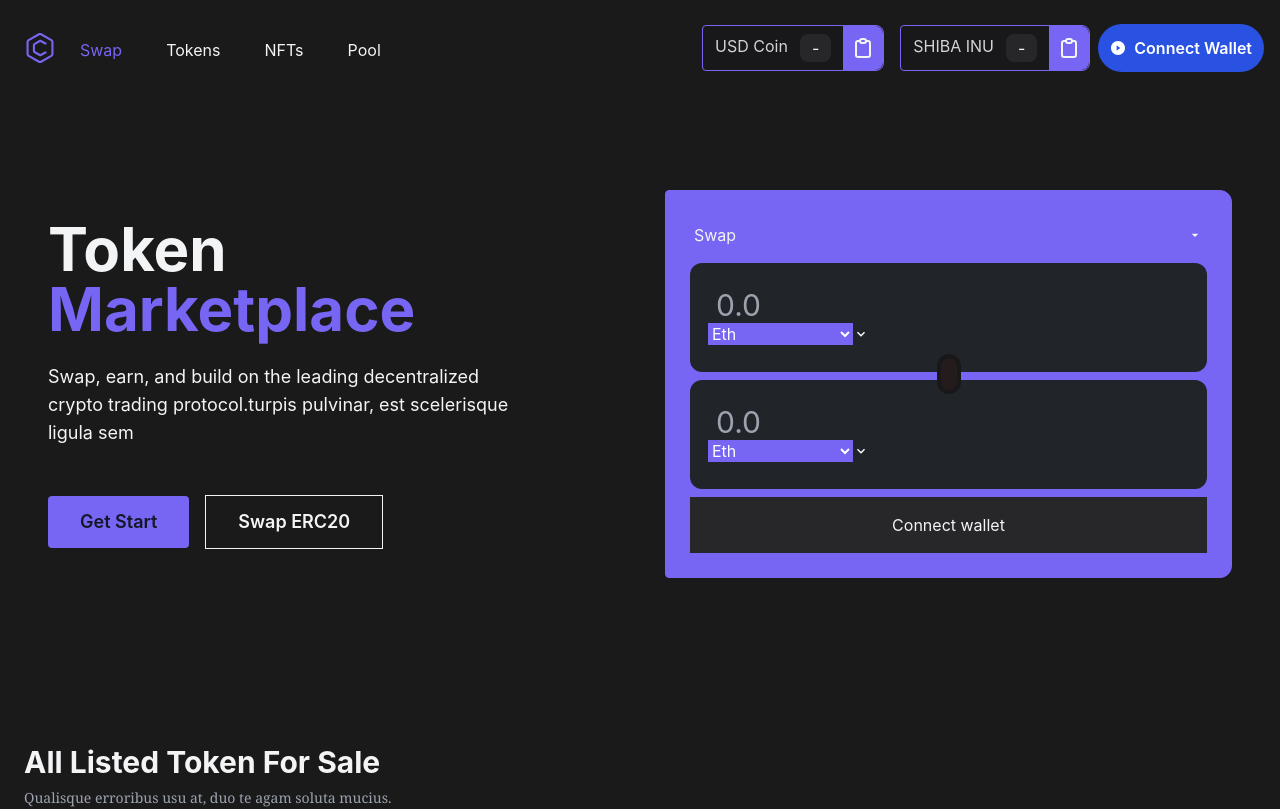
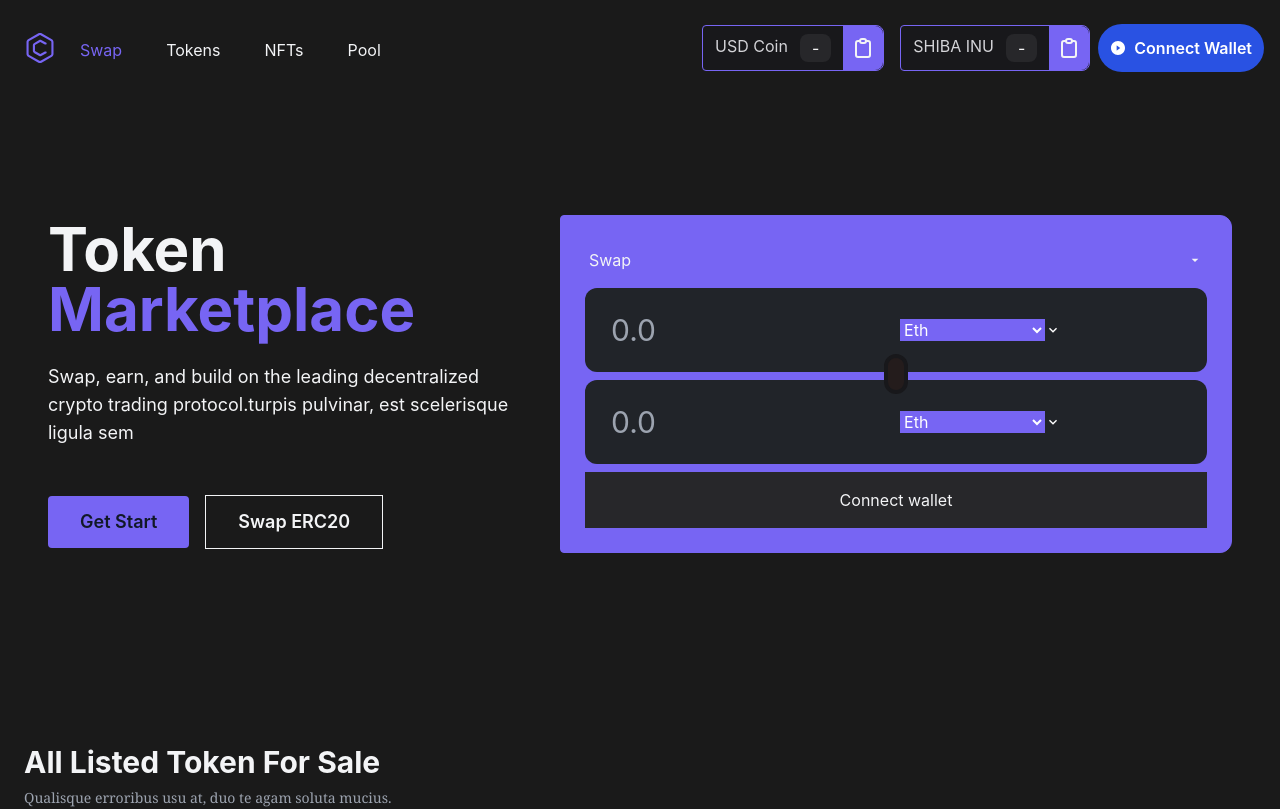
Before and after one commit to enochdev2/Token_Swap_Marketplace, a Next.js app: page / in a window 1280 px wide. Shown: the top 809 px of the page. Built offline with nearby package versions, Linux system fonts and the light colour scheme.

Commit message:
first commit

```diff
--- a/components/Selector.js
+++ b/components/Selector.js
@@ -62,6 +62,7 @@ const Selector = ({defaultValue, ignoreValue, setToken, id}) => {
  bg= "#7765F3"
  borderColor=""
  color="white"
+ padding="0"
  onChange={handleChange}
  aria-label={id}
 //  icon={<MdArrowDropDown />}
@@ -78,35 +79,3 @@ const Selector = ({defaultValue, ignoreValue, setToken, id}) => {
   );
 };
 export default Selector;
-
-
-
-
-{/* <Dropdown>
-    <Dropdown.Button
-    css={{
-      backgroundColor:
-      selectedItem === DEFAULT_VALUE ? "#7765F3" : "#2c2f36",
-    }}
-    >
-      {selectedItem}
-    </Dropdown.Button>
-    <Dropdown.Menu
-    aria-label="Dynamic Actions"
-    items={menuItems}
-    onAction={(key)=> {
-      setSelectedItem(key);
-      setToken(key);
-    }}
-    >
-{(item) => {
-  <Dropdown.Item
-  aria-label={id}
-  key={item.key}
-  color={item.key === "delete" ? "error" : "default"}
-  >
-  {item.name}
-  </Dropdown.Item>
-}}
-    </Dropdown.Menu>
-  </Dropdown> */}
--- a/components/SwapField.js
+++ b/components/SwapField.js
@@ -5,7 +5,7 @@ const SwapField = React.forwardRef(({obj}, inputRef) => {
   const {id, value = '',  setValue, defaultValue, setToken, ignoreValue } = obj
 
   return (
-    <div>
+    <div className="flex items-center justify-between rounded-lg" >
       <input
       ref={inputRef}
       className={getInputClassname()}
```
